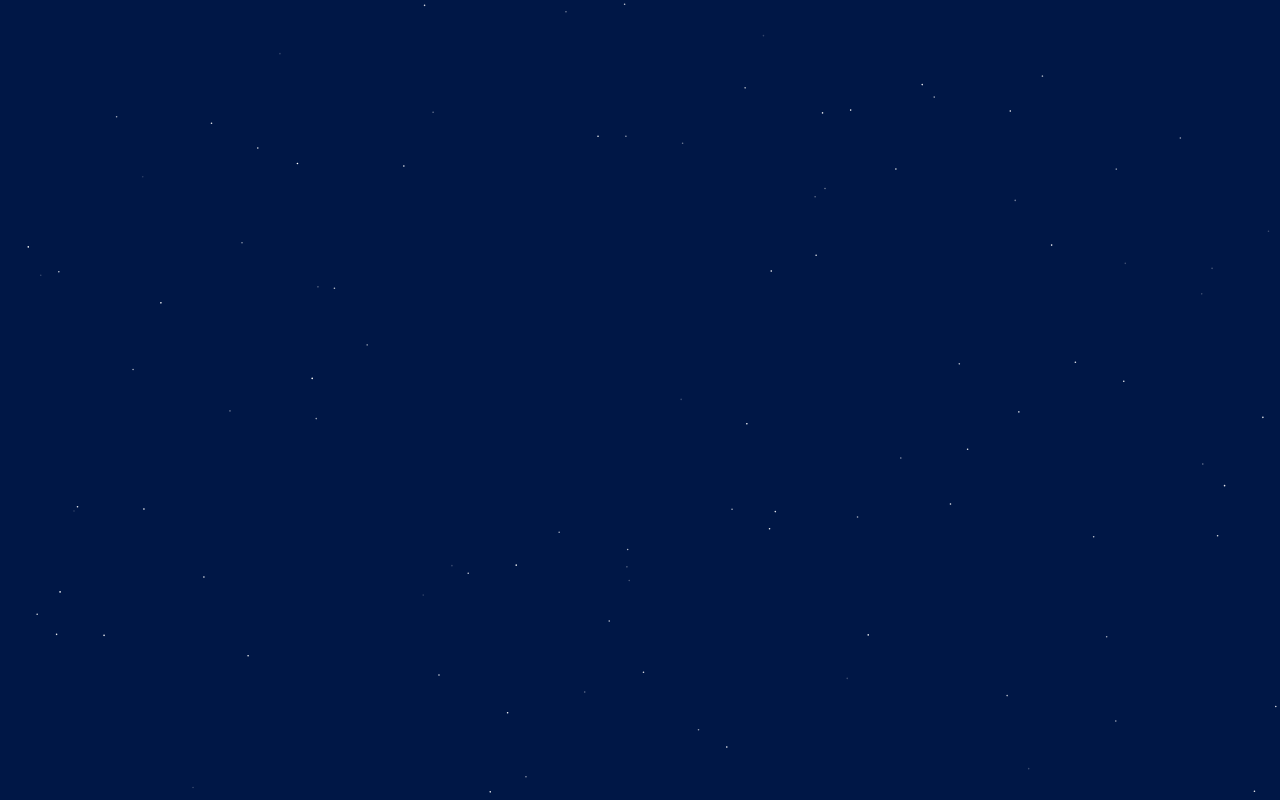
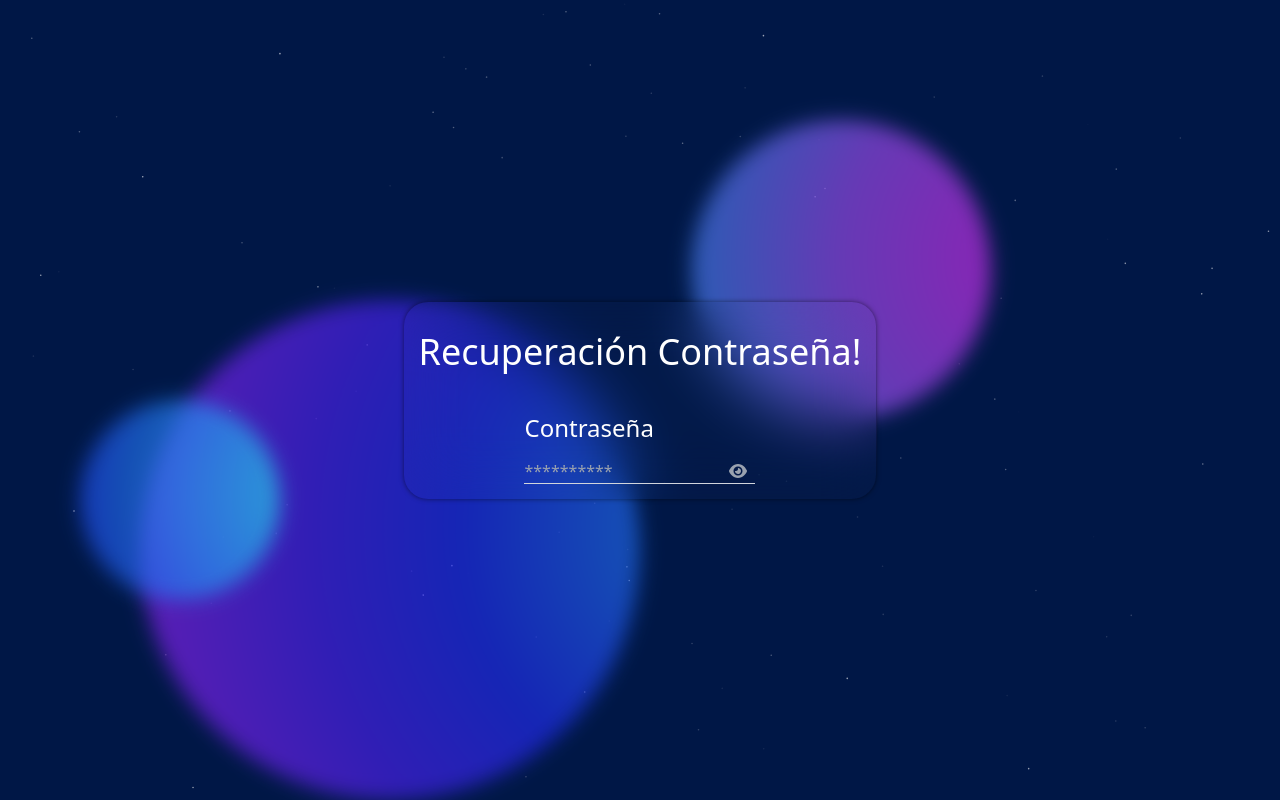
Before and after one commit to RedGas722/RedGas, a React (Vite) app: page /Login/ForgotPassword/Recovery in a window 1280 px wide. Before the commit this address had no page. Built offline with nearby package versions, Linux system fonts and the light colour scheme.

Commit message:
feat: Add RecoveryPassword component and update routing; enhance ForgotPassword with navigation link

```diff
--- a/src/App.jsx
+++ b/src/App.jsx
@@ -6,6 +6,7 @@ import { MainPage } from './Pages/MainPage/MainPage'
 import { Register } from './Pages/Register/Register'
 import { Login } from './Pages/Login/Login'
 import { ForgotPassword } from './Pages/ForgotPassword/ForgotPassword'
+import { RecoveryPassword } from './Pages/RecoveryPassword/RecoveryPassword'
 
 export function App() {
 	return (
@@ -16,6 +17,7 @@ export function App() {
 				<Route path='/Register' element={<Register />} />
 				<Route path='/Login' element={<Login />} />
 				<Route path='/Login/ForgotPassword' element={<ForgotPassword />} />
+				<Route path='/Login/ForgotPassword/Recovery' element={<RecoveryPassword />} />
 			</Routes>
 			{/* <ShopCart /> */}
 		</div>
--- a/src/Pages/ForgotPassword/ForgotPassword.jsx
+++ b/src/Pages/ForgotPassword/ForgotPassword.jsx
@@ -1,4 +1,4 @@
-import React from 'react'
+import { NavLink } from "react-router-dom"
 import { Circles } from "../../Animations/ColorCircles/Circles"
 import { Buttons } from '../../UI/Login_Register/Buttons'
 import { HeadLR } from '../../UI/Login_Register/HeadLR/HeadLR'
@@ -23,7 +23,9 @@ export const ForgotPassword = () => {
                         className="border-t-0 border-b-[1px] w-full placeholder:text-gray-400 text-gray-200 border-gray-300 outline-0"
                     />
                 </form>
-                <Buttons nameButton="Enviar" />
+                <NavLink to='/Login/ForgotPassword/Recovery'>
+                    <Buttons nameButton="Enviar" />
+                </NavLink>
             </div>
         </div>
     )
--- a/src/Pages/Login/Login.jsx
+++ b/src/Pages/Login/Login.jsx
@@ -22,7 +22,7 @@ export const Login = () => {
             <div className="divForm shadow_box_RL bg-glass-total rounded-3xl flex flex-col items-center w-fit justify-self-center gap-[40px]">
                 <h1 className="text-center text-white text-4xl">¡Bienvenido de nuevo!</h1>
                 <form className="flex flex-col gap-[15px] justify-center items-center text-start w-full">
-                    {/* E-mail */}
+                    E-mail
                     <label htmlFor="Email" className="text-white text-2xl w-full">
                         Correo electrónico
                     </label>
--- /dev/null
+++ b/src/Pages/RecoveryPassword/RecoveryPassword.jsx
@@ -0,0 +1,40 @@
+import { useState } from "react"
+import { Circles } from "../../Animations/ColorCircles/Circles"
+import { FontAwesomeIcon } from "@fortawesome/react-fontawesome"
+import { faEye, faEyeSlash } from "@fortawesome/free-solid-svg-icons"
+
+export const RecoveryPassword = () => {
+    const [showPassword, setShowPassword] = useState(false)
+
+    const togglePasswordVisibility = () => {
+        setShowPassword(!showPassword)
+    }
+
+    return (
+        <section className="w-full gap-[40px] h-dvh flex justify-center items-center">
+            <Circles styleC1="right-[50%] bottom-[0px]" styleC2="left-[54%] top-[120px]" styleC3="top-[400px] left-[80px]" />
+            <div className="divForm shadow_box_RL bg-glass-total rounded-3xl flex flex-col items-center w-fit justify-self-center gap-[40px]">
+                <h1 className="text-center text-white text-4xl">Recuperación Contraseña!</h1>
+                <form className="flex flex-col gap-[15px] justify-center items-center text-start w-fit">
+                    <label htmlFor="password" className="text-white text-2xl w-full">
+                        Contraseña
+                    </label>
+                    <div className="relative w-full">
+                        <input
+                            type={showPassword ? "text" : "password"}
+                            placeholder={showPassword ? "Contraseña" : "**********"}
+                            id="password"
+                            className="border-t-0 border-b-[1px] w-full placeholder:text-gray-400 text-gray-200 border-gray-300 outline-0"
+                        />
+                        <FontAwesomeIcon
+                            icon={showPassword ? faEyeSlash : faEye}
+                            className="absolute right-2 top-1/2 transform -translate-y-1/2 text-gray-400 cursor-pointer"
+                            onClick={togglePasswordVisibility}
+                        />
+                    </div>
+                </form>
+            </div>
+        </section>
+    )
+}
+export default RecoveryPassword
```
